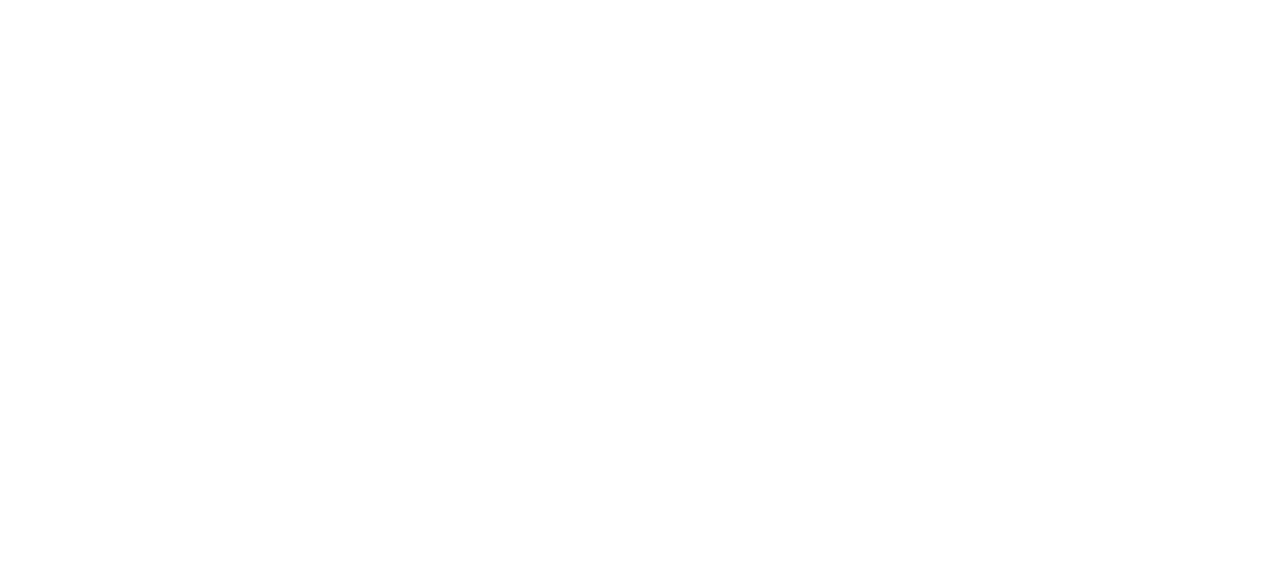
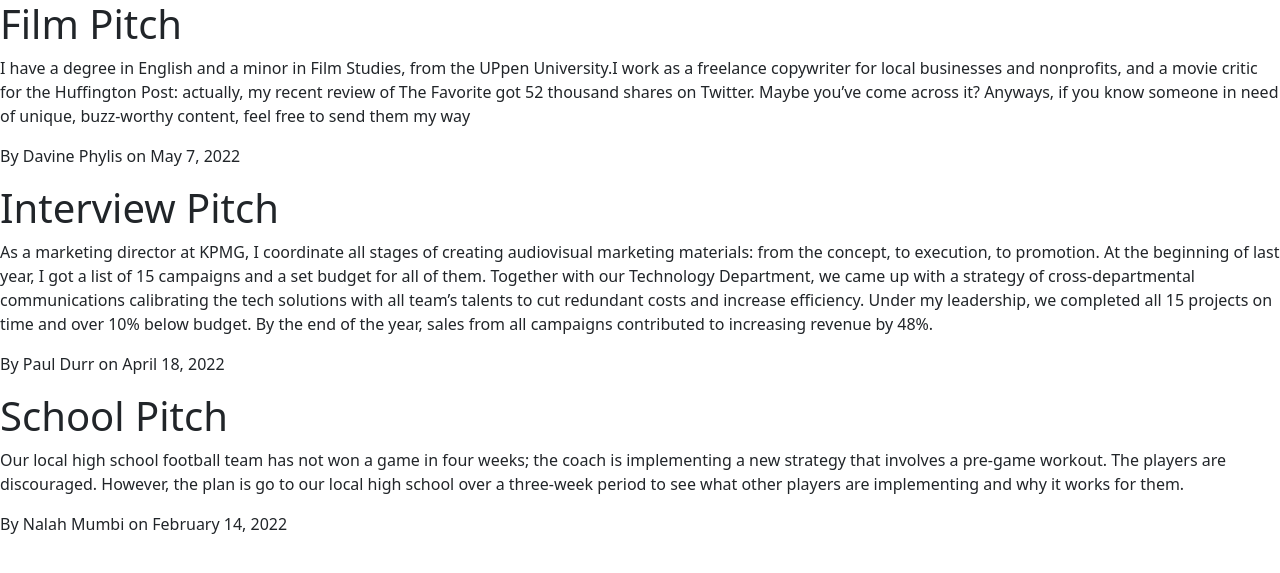
Before and after one commit to Davine-94/Pitch-stories, a Flask app: page / in a window 1280 px wide. Before the commit the part shown is empty. Shown: the top 573 px of the page. Run offline with Flask 2, Linux system fonts and the light colour scheme.

Commit message:
Added stories on the home page

```diff
--- a/app/templates/index.html
+++ b/app/templates/index.html
@@ -2,3 +2,10 @@
     super() }}
 <link rel="stylesheet" href="{{url_for('static',filename='css/index.css')}}" />
 {%endblock%}
+{%block content%}
+    {%for post in posts%}
+        <h1> {{ post.title }}</h1>
+        <p> {{ post.content }}</p>
+        <p>By {{ post.author }} on {{ post.date_posted }}</p>
+    {%endfor%}
+{%endblock%}
--- a/app/views.py
+++ b/app/views.py
@@ -3,6 +3,25 @@
 
 @app.route('/')
 def home():
-
+    posts = [
+    {
+        'author': 'Davine Phylis',
+        'title': 'Film Pitch',
+        'content':'I have a degree in English and a minor in Film Studies, from the UPpen University.I work as a freelance copywriter for local businesses and nonprofits, and a movie critic for the Huffington Post: actually, my recent review of The Favorite got 52 thousand shares on Twitter. Maybe you’ve come across it? Anyways, if you know someone in need of unique, buzz-worthy content, feel free to send them my way',
+        'date_posted':'May 7, 2022'
+    },
+    {
+        'author': 'Paul Durr',
+        'title': 'Interview Pitch',
+        'content':'As a marketing director at KPMG, I coordinate all stages of creating audiovisual marketing materials: from the concept, to execution, to promotion. At the beginning of last year, I got a list of 15 campaigns and a set budget for all of them. Together with our Technology Department, we came up with a strategy of cross-departmental communications calibrating the tech solutions with all team’s talents to cut redundant costs and increase efficiency. Under my leadership, we completed all 15 projects on time and over 10% below budget. By the end of the year, sales from all campaigns contributed to increasing revenue by 48%.',
+        'date_posted':'April 18, 2022'
+    },
+    {
+        'author': 'Nalah Mumbi',
+        'title':'School Pitch',
+        'content':'Our local high school football team has not won a game in four weeks; the coach is implementing a new strategy that involves a pre-game workout. The players are discouraged. However, the plan is go to our local high school over a three-week period to see what other players are implementing and why it works for them.',
+        'date_posted': 'February 14, 2022'
+    }
+    ]
     title = 'Pitch Stories'
-    return render_template('index.html', title=title)
+    return render_template('index.html', title=title, posts=posts)
```
